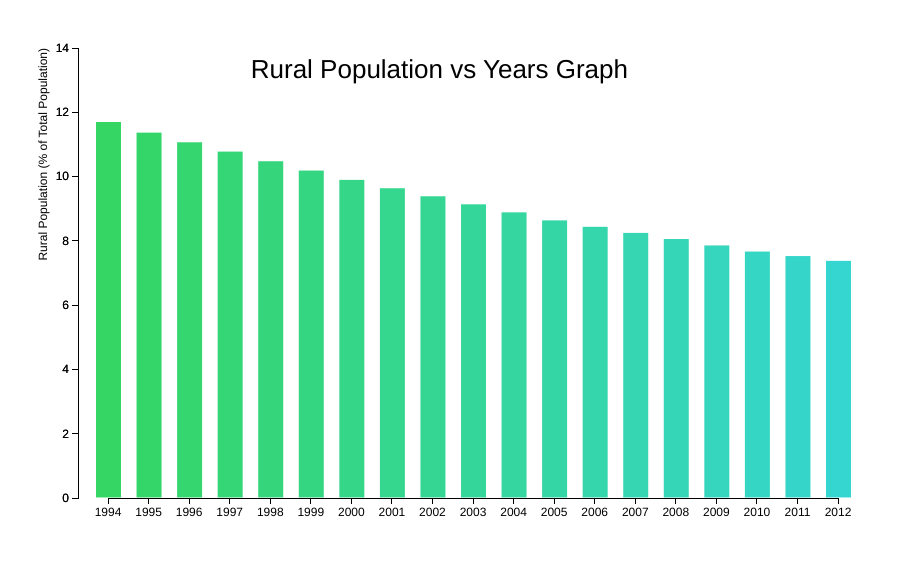
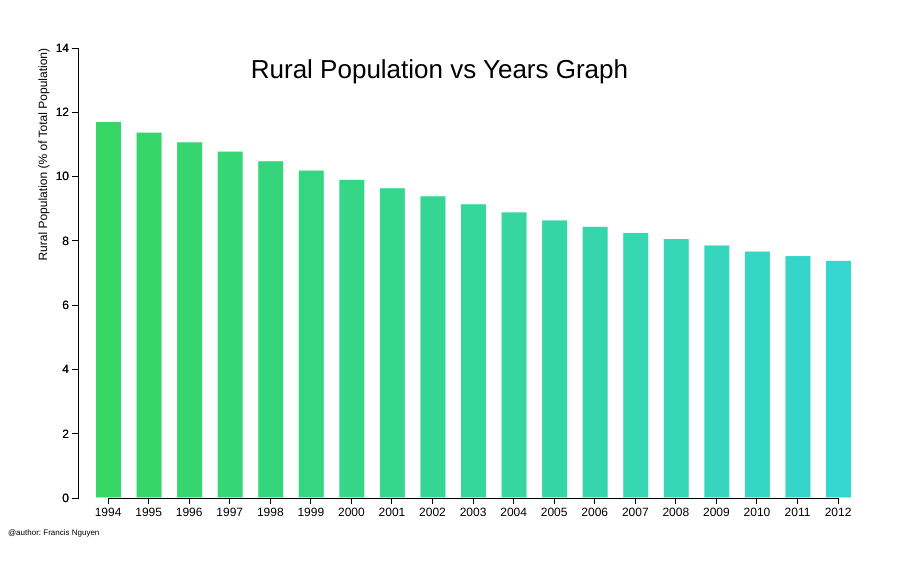
Before and after one commit to fmnguyen/DataVis, a plain HTML site: page public/index.html in a window 1280 px wide. Shown: the whole page, without its empty margins (0-906 px from the left). Drawn offline with Linux system fonts and the light colour scheme.

Commit message:
Added author

```diff
--- a/public/script/d3script.js
+++ b/public/script/d3script.js
@@ -26,9 +26,10 @@ window.onload = function() {
 		.append("svg")
 		.attr("class", "chart");
 
-	d3.select("body")
+	/*d3.select("body")
 		.append("svg")
 		.attr("class", "country");
+	*/
 
 	var chart = d3.select(".chart")
     				.attr("width", width + 30 + margin.left + margin.right)
@@ -99,6 +100,11 @@ window.onload = function() {
   		return d;
 	}
 
+	var footer = d3.select("body")
+					.append("div")
+					.attr("class", "footer")
+					.text("@author: Francis Nguyen")
+					.style("font-size", "8px");
 
 }
 
--- a/public/style/style.css
+++ b/public/style/style.css
@@ -28,3 +28,10 @@ text {
 	font-weight: 100;
 	font-size: 12px;
 }
+
+.footer {
+	font-family: "Helvetica Neue", Helvetica;
+	color: black;
+	font-weight: 100;
+	font-size: 12px;
+}
```
